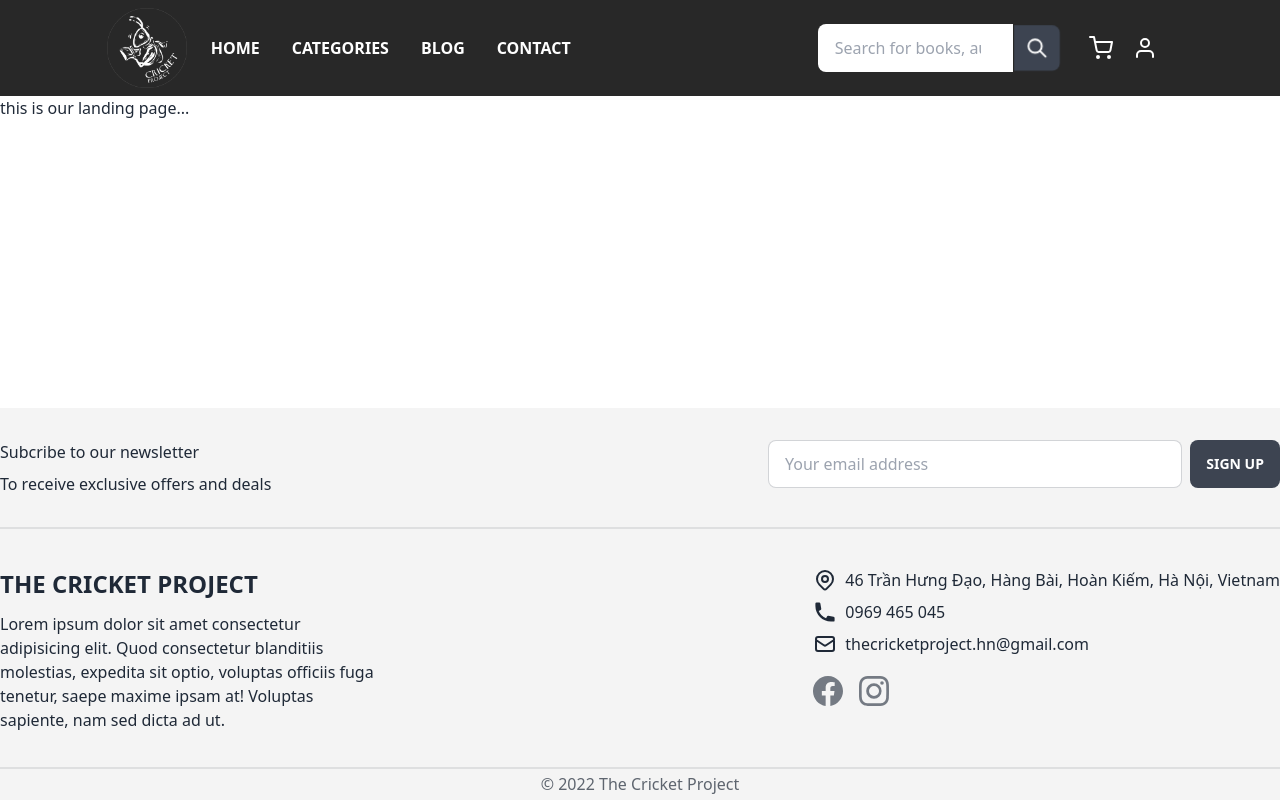
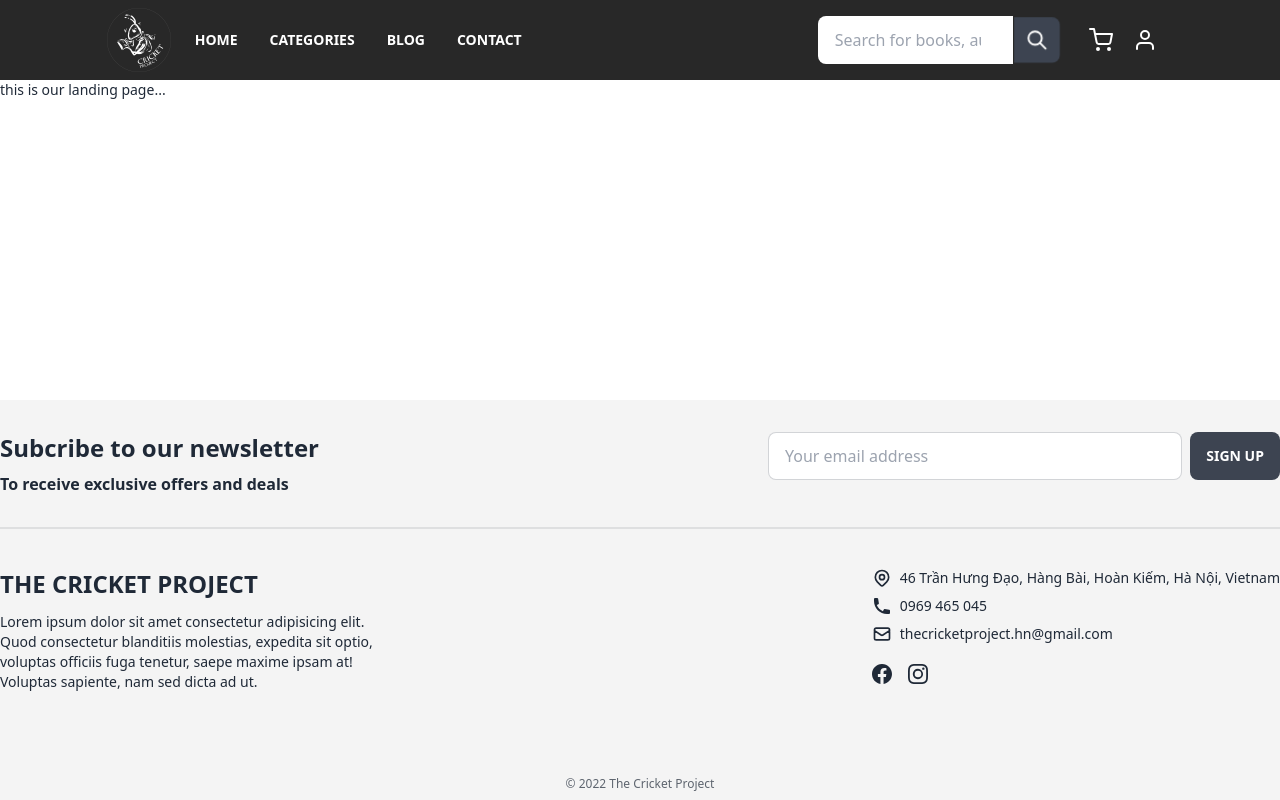
Before and after one commit to p1ngLabs/cricket-client, a Next.js app: page / in a window 1280 px wide. Built offline with nearby package versions, Linux system fonts and the light colour scheme.

Commit message:
Stuffs: add packages, update classnames...

```diff
--- a/src/components/footer/Footer.tsx
+++ b/src/components/footer/Footer.tsx
@@ -20,31 +20,31 @@ const Footer = () => {
       )}
 
       <div className="container mx-auto w-11/12 sm:w-full">
-        <div className="flex flex-col sm:flex-row sm:justify-between items-start py-10 sm:h-60">
+        <div className="flex flex-col md:flex-row md:justify-between items-start py-10 md:min-h-60">
           <div className="footer-left">
             <h2 className="font-bold text-2xl mb-3">
               {process.env.NEXT_PUBLIC_APP_NAME?.toUpperCase()}
             </h2>
-            <p className="max-w-sm">
+            <p className="max-w-sm text-sm">
               Lorem ipsum dolor sit amet consectetur adipisicing elit. Quod consectetur blanditiis
               molestias, expedita sit optio, voluptas officiis fuga tenetur, saepe maxime ipsam at!
               Voluptas sapiente, nam sed dicta ad ut.
             </p>
           </div>
 
-          <div className="footer-right mt-8 sm:mt-0">
+          <div className="footer-right mt-5 md:mt-0">
             {/* TODO: get site info from db, edit in admin settings tab */}
-            <ul className="flex flex-col gap-2">
+            <ul className="flex flex-col text-sm gap-2">
               <li className="flex items-center gap-2">
-                <HiOutlineLocationMarker className="text-2xl" />
+                <HiOutlineLocationMarker className="text-xl" />
                 46 Trần Hưng Đạo, Hàng Bài, Hoàn Kiếm, Hà Nội, Vietnam
               </li>
               <li className="flex items-center gap-2">
-                <HiPhone className="text-2xl" />
+                <HiPhone className="text-xl" />
                 0969 465 045
               </li>
               <li className="flex items-center gap-2">
-                <HiOutlineMail className="text-2xl" />
+                <HiOutlineMail className="text-xl" />
                 thecricketproject.hn@gmail.com
               </li>
             </ul>
@@ -52,7 +52,7 @@ const Footer = () => {
               <NextLink
                 href="https://www.facebook.com/thecricketproject.hn"
                 target="_blank"
-                className="text-3xl opacity-60"
+                className="text-xl opacity-100"
                 title="Facebook"
               >
                 <BsFacebook />
@@ -60,7 +60,7 @@ const Footer = () => {
               <NextLink
                 href="https://www.instagram.com/cricketproject__/"
                 target="_blank"
-                className="text-3xl opacity-60"
+                className="text-xl opacity-100"
                 title="Instagram"
               >
                 <BsInstagram />
@@ -69,8 +69,7 @@ const Footer = () => {
           </div>
         </div>
       </div>
-      <div className="divider my-0 h-0" />
-      <p className="text-center py-1 opacity-70">
+      <p className="text-center text-xs py-2 opacity-70">
         &copy; {currentYear} {process.env.NEXT_PUBLIC_APP_NAME}
       </p>
     </footer>
--- a/src/components/header/Header.tsx
+++ b/src/components/header/Header.tsx
@@ -5,9 +5,9 @@ import cricketLogo from 'public/images/logo-white-transparent.png';
 
 const Header = () => {
   return (
-    <header id="header" className="bg-cricket_dark py-2">
+    <header id="header" className="bg-cricket_dark text-sm py-2">
       <div className="flex items-center sm:w-5/6 mx-auto">
-        <div className="flex items-center mr-auto w-20 sm:w-20">
+        <div className="flex items-center mr-auto w-20 sm:w-16">
           <Image src={cricketLogo} className="mr-2 pl-4 sm:pl-0" alt="logo" priority />
           <Navbar />
         </div>
@@ -15,16 +15,16 @@ const Header = () => {
         <div className="user-info flex items-center sm:w-1/3">
           <Searchbar />
           <ul className="flex items-center gap-5 px-4 text-white">
-            <li className="flex items-center text-2xl sm:hidden">
+            <li className="flex items-center text-2xl md:hidden">
               <FiSearch />
             </li>
-            <li className="flex items-center text-2xl cursor-pointer">
+            <li className="hidden md:flex items-center text-2xl cursor-pointer">
               <FiShoppingCart />
             </li>
-            <li className="flex items-center text-2xl cursor-pointer">
+            <li className="hidden md:flex items-center text-2xl cursor-pointer">
               <FiUser />
             </li>
-            <li className="flex items-center sm:hidden">
+            <li className="flex items-center md:hidden">
               <HamburgerMenu />
             </li>
           </ul>
--- a/src/components/navbar/Navbar.tsx
+++ b/src/components/navbar/Navbar.tsx
@@ -26,7 +26,7 @@ const navbarContents: Navbar[] = [
 
 const Navbar = () => {
   return (
-    <ul className="hidden sm:flex items-center mr-auto">
+    <ul className="hidden md:flex items-center mr-auto">
       {navbarContents.map((item) => (
         <li key={item.title} className="font-bold text-white hover:text-gray-500 rounded">
           <NextLink href={item.url} className="px-4 py-2">
--- a/src/components/newsletter/Newsletter.tsx
+++ b/src/components/newsletter/Newsletter.tsx
@@ -1,11 +1,11 @@
 const Newsletter = () => {
   return (
-    <div className="flex sm:flex-row sm:justify-between flex-col items-start gap-8 py-8">
-      <div className="left-newsletter prose">
-        <h2 className="mb-2">Subcribe to our newsletter</h2>
-        <h4>To receive exclusive offers and deals</h4>
+    <div className="flex md:flex-row md:justify-between flex-col items-start gap-8 py-8">
+      <div className="left-newsletter">
+        <h2 className="mb-2 font-bold text-2xl">Subcribe to our newsletter</h2>
+        <h4 className="font-bold">To receive exclusive offers and deals</h4>
       </div>
-      <form className="flex items-center gap-2 sm:w-2/5">
+      <form className="flex items-center gap-2 w-full md:w-2/5">
         <input
           type="text"
           className="input input-bordered w-full"
--- a/src/components/search/Searchbar.tsx
+++ b/src/components/search/Searchbar.tsx
@@ -4,7 +4,8 @@ const handleSubmit = () => {
 
 const Searchbar = () => {
   return (
-    <form onSubmit={handleSubmit} className="search mr-3 hidden sm:block w-full">
+    // TODO: search input slides left when click on search icon, display search icon only
+    <form onSubmit={handleSubmit} className="search mr-3 hidden md:block w-full">
       <div className="form-control">
         <div className="input-group">
           <input type="search" placeholder="Search for books, authors" className="input w-full" />
--- a/src/layouts/Layout.tsx
+++ b/src/layouts/Layout.tsx
@@ -15,7 +15,7 @@ const Layout = (props: { children: ReactNode }) => {
 
       <div className="flex flex-col min-h-screen w-full">
         <Header />
-        <main className="flex-1 container mx-auto">{children}</main>
+        <main className="flex-1 container mx-auto text-sm">{children}</main>
         <Footer />
       </div>
     </>
--- a/src/pages/contact.tsx
+++ b/src/pages/contact.tsx
@@ -16,7 +16,7 @@ const ContactPage: NextPage = () => {
         <h1 className="mb-4 text-center font-bold text-4xl">GET IN TOUCH</h1>
         <form className="flex flex-col w-2/4 mx-auto gap-4">
           <div className="form-control">
-            <input id="name" type="text" placeholder="Your name" className="input input-bordered" />
+            <input id="name" type="text" placeholder="Name" className="input input-bordered" />
           </div>
           <div className="form-control">
             <input id="email" type="email" placeholder="Email" className="input input-bordered" />
--- a/tailwind.config.js
+++ b/tailwind.config.js
@@ -10,7 +10,7 @@ module.exports = {
     screens: {
       // https://tailwindcss.com/docs/screens
       sm: '480px', // 640px
-      md: '768px',
+      md: '770px',
       lg: '1024px',
       xl: '1280px',
     },
```
Also changed, not shown: database/seeds/init.ts (+9 -7 lines), package.json (+7 -5 lines), src/utils/data/sale_books.ts (+9 -1 lines), 1 other file (tests, documents, lock files or other folders).
